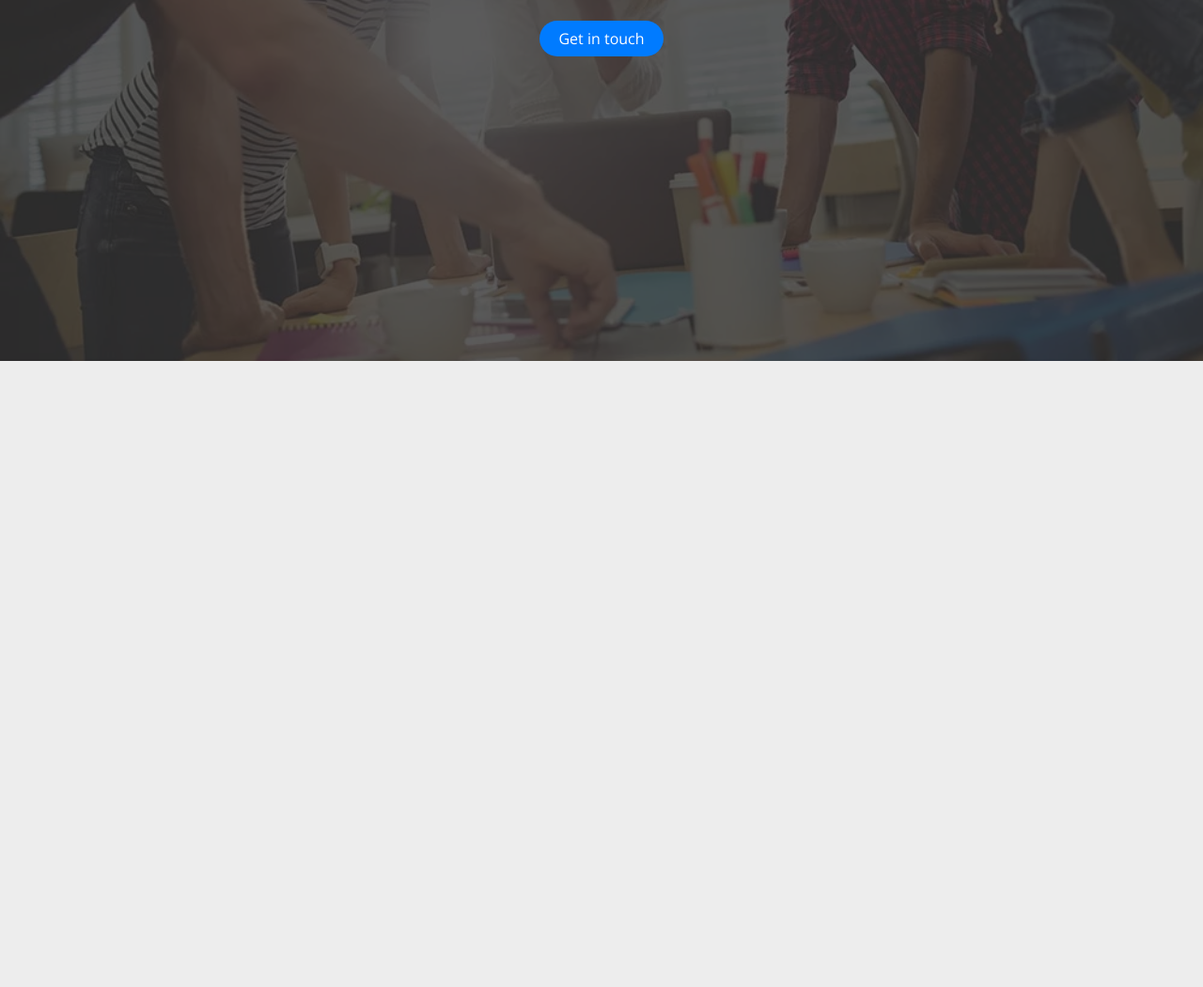
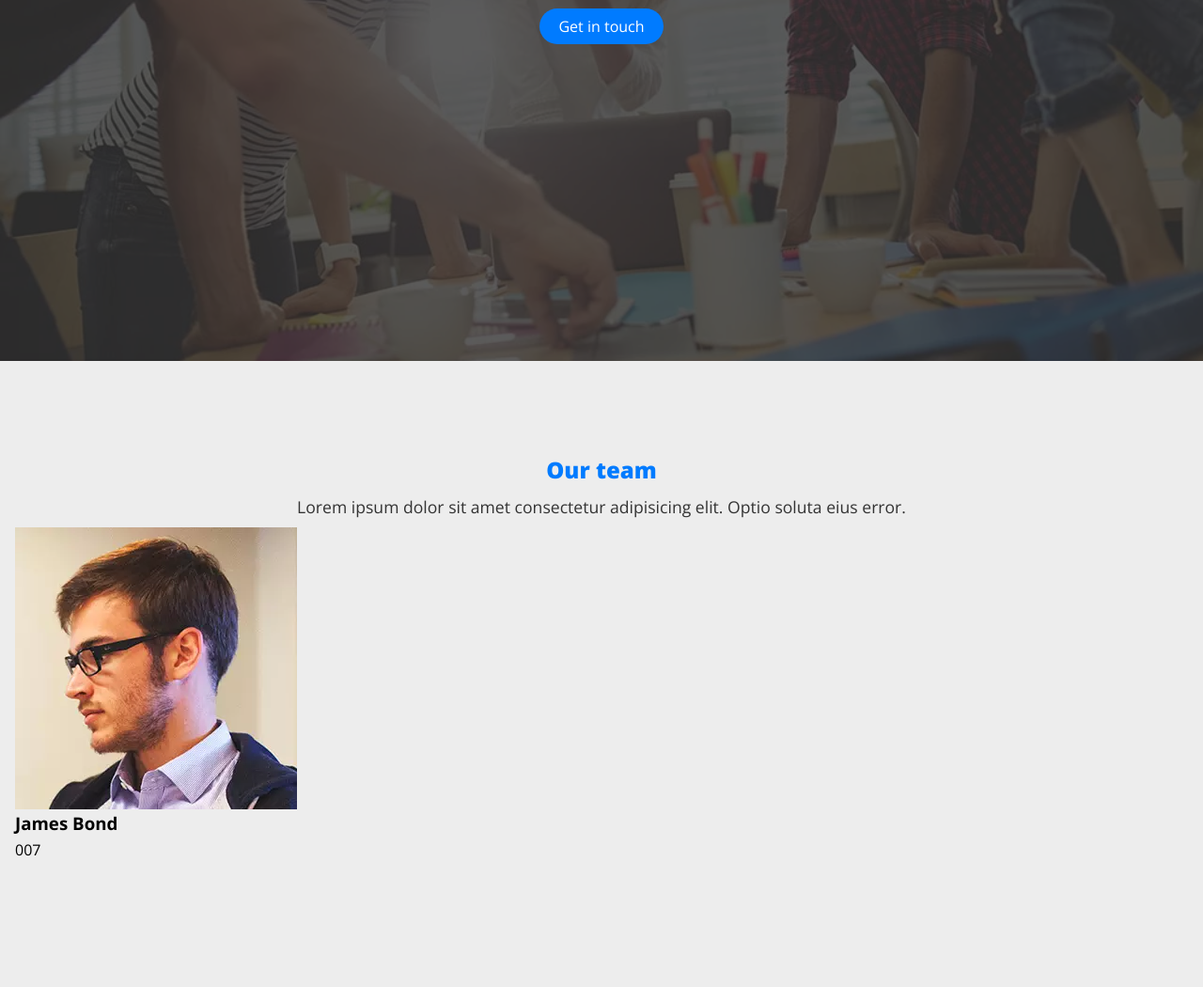
Before and after one commit to MariusCodeAcademy/feu2-13-nitro-practice, a plain HTML site: page index.html in a window 1280 px wide. Shown: the part 416-1466 px from the top of the page at 94% size. Before the commit the page ends 800 px from the top, so only its background shows below. Drawn offline with nearby package versions, Linux system fonts and the light colour scheme.

Commit message:
img work sec

```diff
--- a/index.html
+++ b/index.html
@@ -31,6 +31,23 @@
     <button class="btn">Get in touch</button>
   </section>
 
+
+  <!-- Our team -->
+  <section class="our-team container">
+
+    <h2 class="section-title">Our team</h2>
+    <p class="section-subtitle">Lorem ipsum dolor sit amet consectetur adipisicing elit. Optio soluta eius error.</p>
+    <div class="team-container">
+      <!-- team card -->
+      <div class="team-card">
+        <img src="./img/work1.webp" alt="James Bond" class="team-card__image">
+        <h3 class="team-card__name">James Bond</h3>
+        <p class="team-card__ocupation">007</p>
+      </div>
+      <!-- /team card -->
+    </div>
+  </section>
+
 </body>
 
 </html>
--- a/style/style.css
+++ b/style/style.css
@@ -19,7 +19,8 @@ body {
 }
 
 .container {
-  padding: 0 1rem;
+  padding-left: 1rem;
+  padding-right: 1rem;
 }
 
 p {
@@ -36,6 +37,23 @@ p {
 }
 .btn:hover {
   background-color: var(--main-dark-color);
+}
+
+.section-title {
+  color: var(--main-color);
+  text-align: center;
+  font-weight: 800;
+}
+.section-subtitle {
+  line-height: 1.5;
+  color: var(--main-dark-color);
+  text-align: center;
+  font-size: 1.1rem;
+}
+
+section {
+  padding-top: 8%;
+  padding-bottom: 10%;
 }
 
 /* Header */
@@ -111,3 +129,5 @@ h1 {
   inset: 0;
   z-index: 0;
 }
+
+/* Our team */
```
Also changed, not shown: img/work1.webp (added), img/work2.webp (added), img/work3.webp (added).
